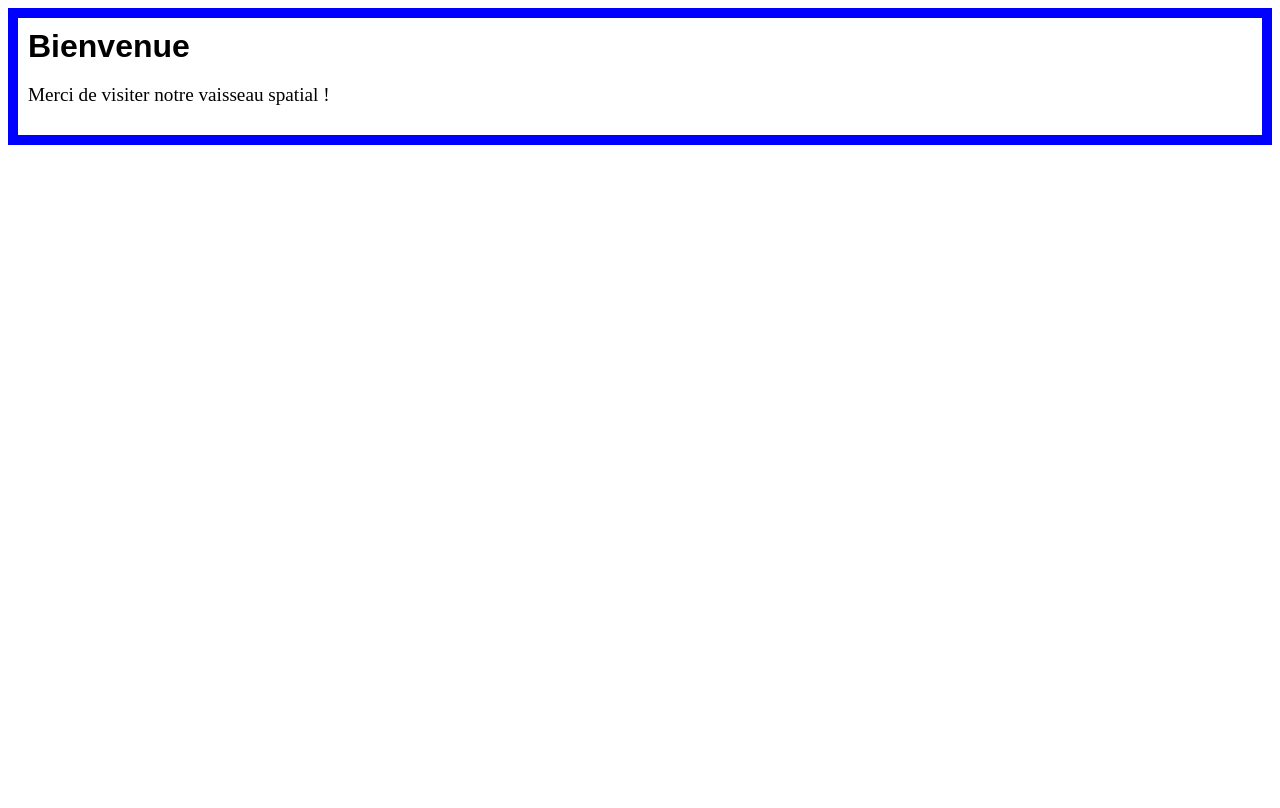
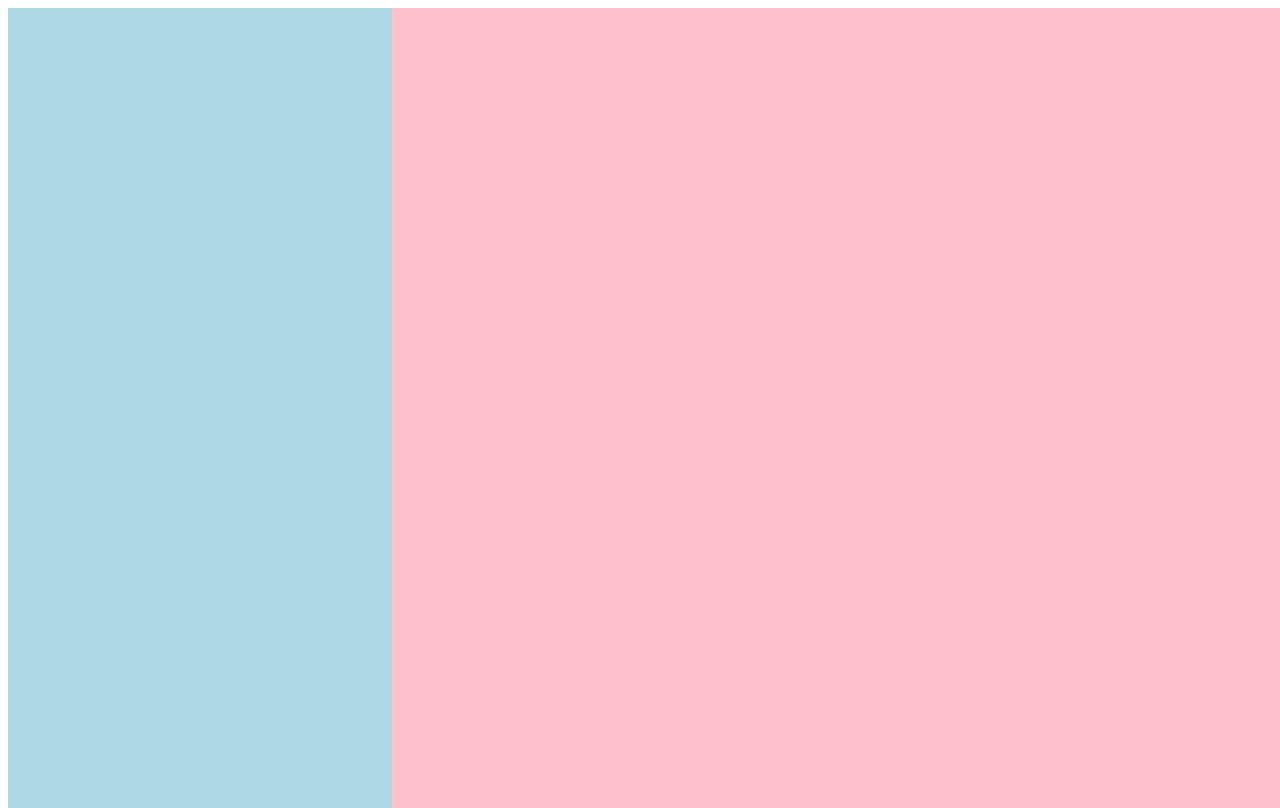
Before and after one commit to bixto123/rctuto, a React (Create React App) app: page / in a window 1280 px wide. Built offline with nearby package versions, Linux system fonts and the light colour scheme.

Commit message:
modification App.js, SplitPlane.css et WelcomeDialog.css

```diff
--- a/src/App.js
+++ b/src/App.js
@@ -12,9 +12,10 @@ import {EssayForm} from "./components/EssayForm";
 import {FlavorForm} from "./components/FlavorForm";
 import {Reservation} from "./components/Reservation";
 import {Calculator} from "./components/Calculator";
+import {WelcomeDialog} from "./components/WelcomeDialog";
+import "./css/components/WelcomeDialog.css";
 */
-import {WelcomeDialog} from "./components/WelcomeDialog";
-import "./css/composants/WelcomeDialog.css";
+import "./css/SplitPane.css";
 
 /*
 const messages = [
@@ -36,6 +37,27 @@ const posts = [
 ];
 */
 
+function Contacts() {
+  return <div className="Contacts" />;
+}
+
+function Chat() {
+  return <div className="Chat" />;
+}
+
+function SplitPane(props) {
+  return (
+    <div className="SplitPane">
+      <div className="SplitPane-left">
+        {props.left}
+      </div>
+      <div className="SplitPane-right">
+        {props.right}
+      </div>
+    </div>
+  );
+}
+
 function App() {
   return (
     <div>
@@ -53,8 +75,9 @@ function App() {
       <FlavorForm />
       <Reservation />
       <Calculator />
+      <WelcomeDialog />
       */}
-      <WelcomeDialog />
+      <SplitPane left={<Contacts />} right={<Chat />} />
     </div>
   );
 }
--- /dev/null
+++ b/src/css/SplitPane.css
@@ -0,0 +1,33 @@
+html, body, #root {
+  width: 100%;
+  height: 100%;
+}
+
+.SplitPane {
+  width: 100%;
+  height: 100%;
+}
+
+.SplitPane-left {
+  float: left;
+  width: 30%;
+  height: 100%;
+}
+
+.SplitPane-right {
+  float: left;
+  width: 70%;
+  height: 100%;
+}
+
+.Contacts {
+  width: 100%;
+  height: 100vh;
+  background: lightblue;
+}
+
+.Chat {
+  width: 100%;
+  height: 100vh;
+  background: pink;
+}
```
Also changed, not shown: src/css/components/WelcomeDialog.css (renamed from src/css/composants/WelcomeDialog.css).
